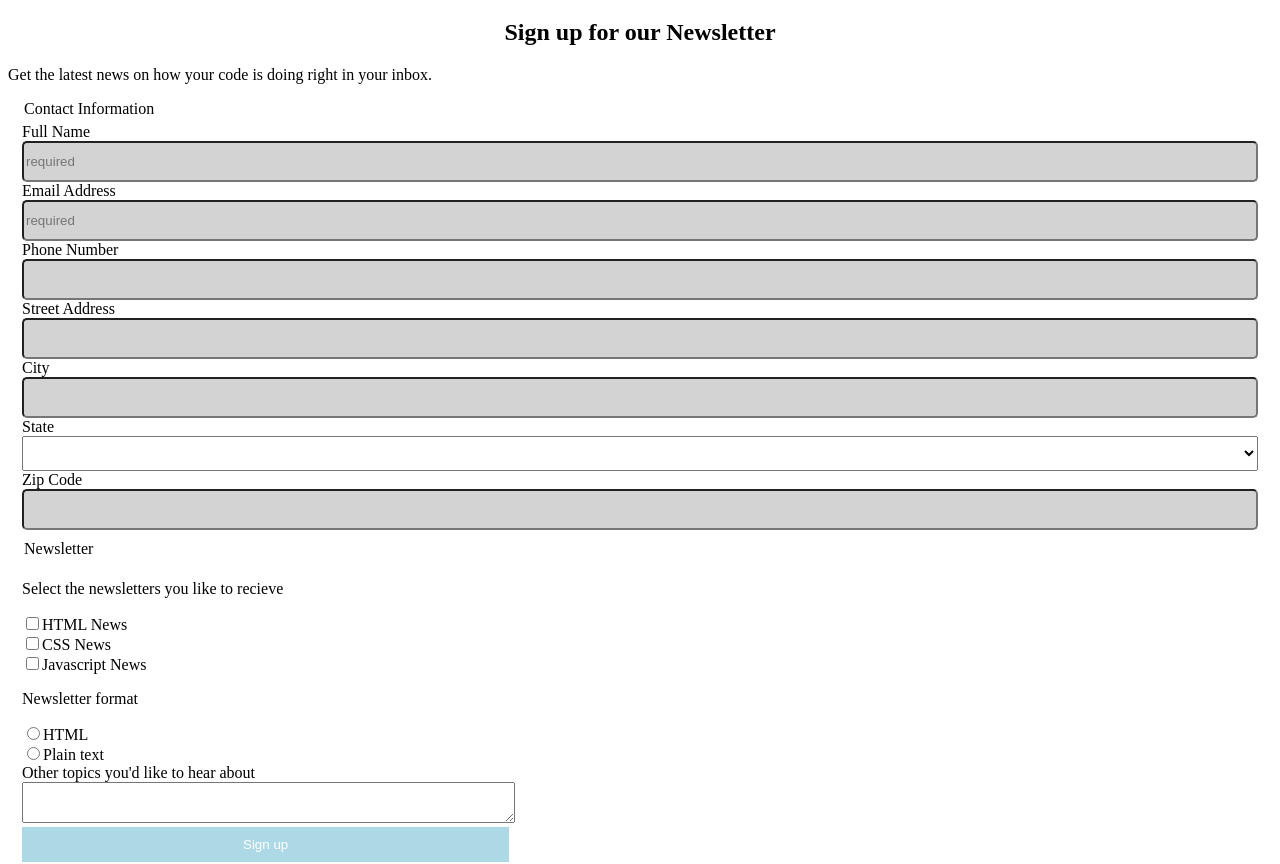
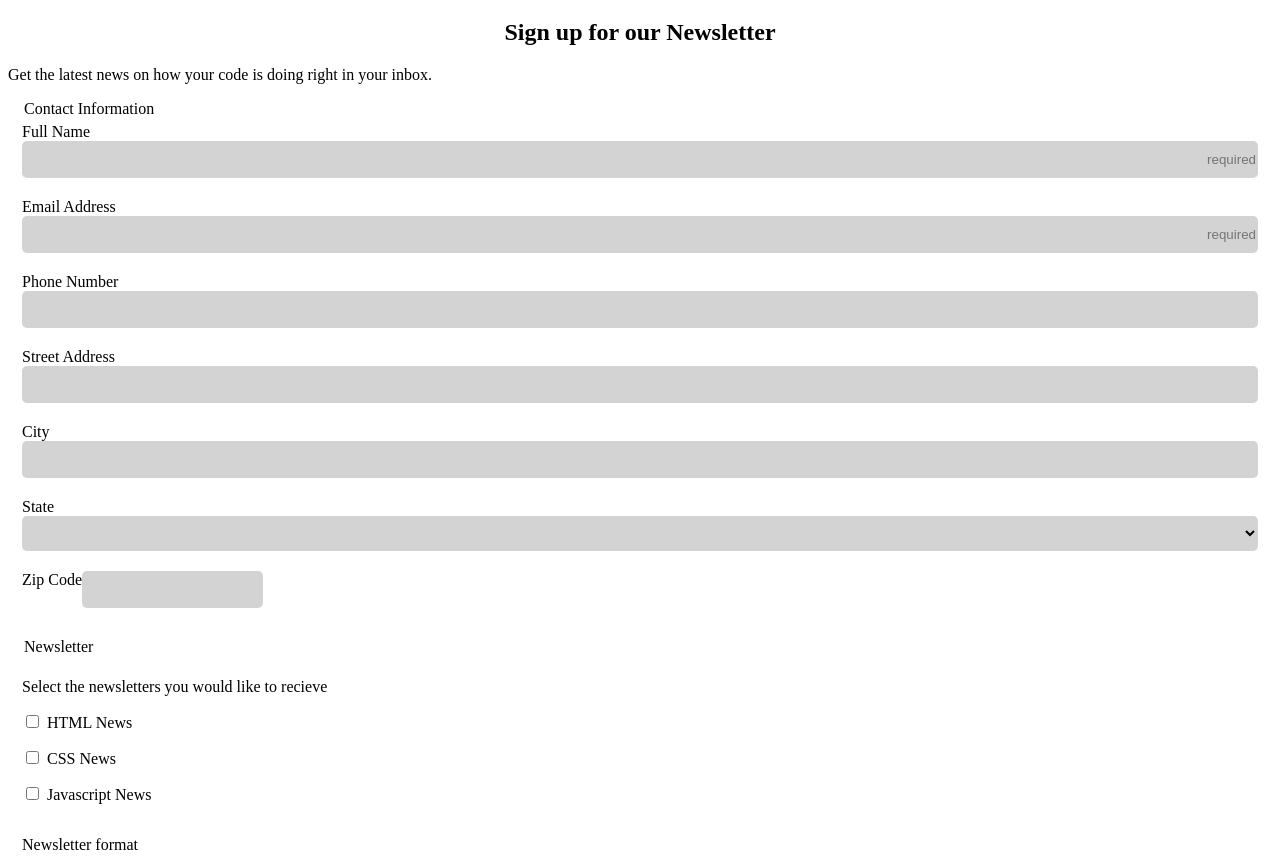
Before and after one commit to JadaGR/Techdegree-project-3, a plain HTML site: page index.html in a window 1280 px wide. Shown: the part 101-965 px from the top of the page. Drawn offline with Linux system fonts and the light colour scheme.

Commit message:
made changes 2

```diff
--- a/css/styles.css
+++ b/css/styles.css
@@ -1,9 +1,13 @@
+
+/* base styles */
+
+
 h1 {
     background-color: black;
     color: white;
     text-transform: uppercase;
+    text-align:  center;
     padding: 20px;
-    text-align:  center;
 
 }
 
@@ -32,18 +36,14 @@ form,
 
 
 
-input {
+input,
+select {
     border-radius: 5px;
     background-color: lightgrey;
+    margin-bottom: 20px;
+    border: none;
 
 }
-
-[name^="user_"] {
-
-    width:100%;
-    height: 35px;
-}
-
 
 
 button {
@@ -54,3 +54,38 @@ button {
    border: none;
 
 }
+
+
+#zip {
+    height: 35px;
+
+}
+
+[name^="user_"] {
+
+    width:100%;
+    height: 35px;
+}
+
+[name$="topics"] {
+    margin-bottom: 15px;
+
+}
+[for^="format"],
+[for^="html"],
+[for^="css"],
+[for^="javascript"]
+ {
+    margin-left: 5px;
+
+}
+
+input::placeholder {
+        text-align: right;
+
+}
+
+footer {
+    text-align: center;
+
+}
--- a/index.html
+++ b/index.html
@@ -33,14 +33,14 @@
         <select id="state" name="user_state"></select>
 
         <label for="zip">Zip Code</label>
-        <input type="text" id="zip" name="user_zip">
+        <input type="text" id="zip" name="zip">
 
        </fieldset>
        <fieldset class="newsletter">
 
         <legend>Newsletter</legend>
 
-        <p>Select the newsletters you like to recieve</p>
+        <p>Select the newsletters you would like to recieve</p>
 
 
         <input type="checkbox" id="html" value="interest_html" name="interest"><label for="html">HTML News</label><br>
```
